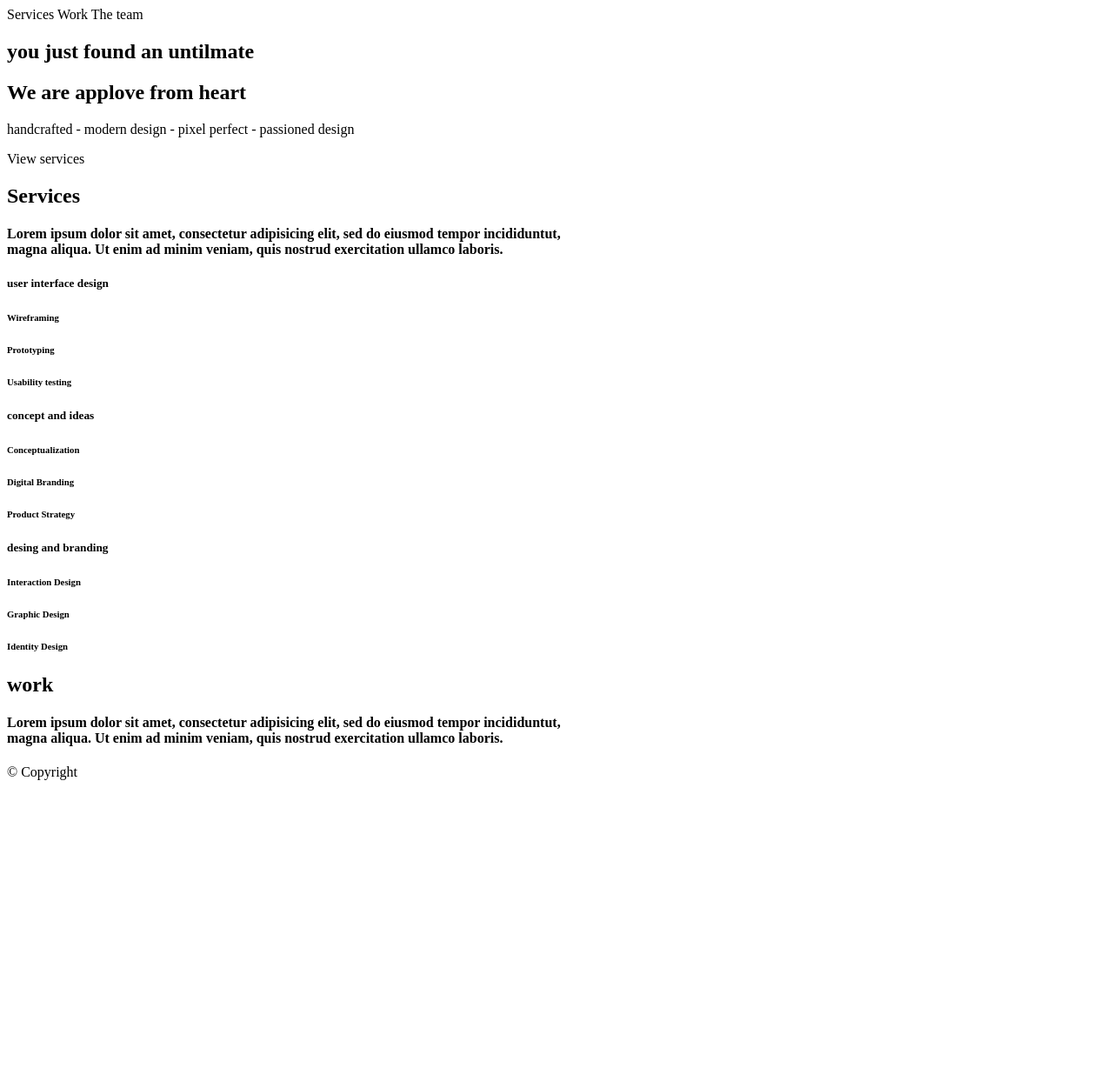
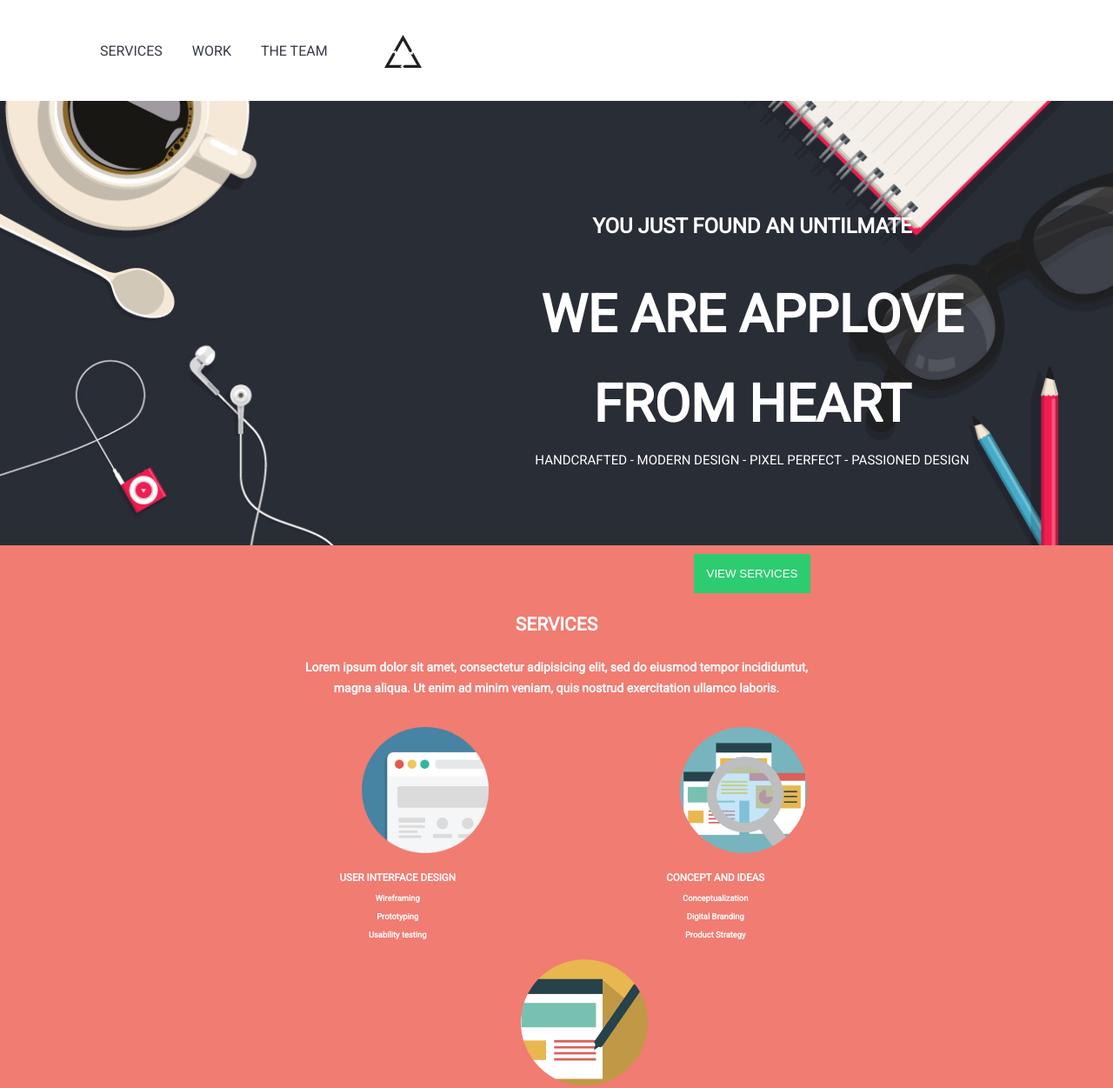
Before and after one commit to LizbethFP/app-love, a plain HTML site: page index.html in a window 1280 px wide. Shown: the top 1251 px of the page at 87% size. Before the commit the page ends 913 px from the top, so only its background shows below. Drawn offline with Linux system fonts and the light colour scheme.

Commit message:
subiendo CSS con orden alfabético y HTML con imágenes

```diff
--- a/css/main.css
+++ b/css/main.css
@@ -15,6 +15,7 @@ body {
   margin: 0 auto;
   font-size: 16px;
   line-height: 1.71429;
+  font-family: 'Roboto', sans-serif;
 }
 
 img {
@@ -70,3 +71,133 @@ a:hover {
 }
 
 /*ESCRIBE TU CÓDIGO DESDE AQUÍ*/
+header {
+  background-color: #fff;
+  margin-top: 0;
+  padding-top: 0;
+  padding-left: 100px;
+  position: fixed;
+}
+
+header div {
+  display: inline-block;
+}
+header div a {
+  display: inline-block;
+  padding: 15px;
+}
+
+header figure {
+  /*float: right;*/
+  display: inline-block;
+}
+
+.logo {
+  width: 10%;
+}
+
+.background {
+  margin-left: 0;
+  position: relative;
+  top: 100px;
+  width: 100%;
+}
+
+.background-text {
+  color: #fff;
+  display: block;
+  left: 450px;
+  top: 220px;
+  position: absolute;
+}
+
+.background-text h1 {
+  font-size: 60px;
+  margin-top: 30px;
+  margin-bottom: 0;
+}
+
+.background-text p {
+  font-size: 15px;
+  margin-top: 0;
+}
+
+.background-text button {
+  background-color: #2ecc71;
+  border: none;
+  margin-top: 80px;
+  padding: 15px;
+}
+
+.background-text button a {
+  color: #fff;
+}
+
+.background-text button a:hover {
+  color: #E95853;
+}
+
+section {
+  text-align: center;
+}
+
+section div {
+  margin-left: 100px;
+  margin-right: 100px;
+}
+
+.block-2 {
+  background-color: #f17c72;
+  font-size: 14px;
+  padding-top: 140px;
+  padding-bottom: 40px;
+}
+
+.block-2 h2, .block-2 h4, .block-2 h5, .block-2 h6 {
+  color: #fff;
+}
+
+.column-1, .column-2, .column-3 {
+  display: inline-block;
+  text-align: center;
+  width: 15%;
+}
+
+.column-1 figure, .column-2 figure, .column-3 figure {
+  width: 90%;
+}
+
+h5, h6 {
+  margin-top: 5px;
+  margin-bottom: 5px;
+}
+
+div figure {
+  display: inline-block;
+  text-align: center;
+  width: 40%;
+}
+
+.pack figure {
+  display: inline-block;
+  width: 22%;
+}
+
+img {
+  height: 100%;
+  width: 100%;
+}
+
+figure figcaption {
+  padding: 15px;
+}
+
+footer {
+  background-color: #373b47;
+  padding: 8px;
+}
+
+footer p {
+  color: #fff;
+  text-align: center;
+}
--- a/index.html
+++ b/index.html
@@ -5,44 +5,62 @@
     <meta name="viewport" content="width=device-width, initial-scale=1.0">
     <meta http-equiv="X-UA-Compatible" content="ie=edge">
     <title>AppLove</title>
+    <link href="https://fonts.googleapis.com/css?family=Roboto" rel="stylesheet">
+    <link rel="stylesheet" href="css/main.css">
   </head>
   <body>
     <header>
-      <div>
+      <div class="text-uppercase">
         <a>Services</a>
         <a>Work</a>
         <a>The team</a>
       </div>
+      <figure class="logo">
+        <img src="assets/images/logo.png" alt="logo">
+      </figure>
+
     </header>
     <section>
-      <div>
-        <h2>you just found an untilmate</h2>
-        <h1>We are applove from heart</h1>
-        <p>handcrafted - modern design - pixel perfect - passioned design</p>
-        <a>View services</a>
+      <figure class="background">
+        <img src="assets/images/bg-home.jpg" alt="logo header">
+      </figure>
+      <div class="background-text">
+        <h2 class="text-uppercase">you just found an untilmate</h2>
+        <h1 class="text-uppercase">We are applove from heart</h1>
+        <p class="text-uppercase">handcrafted - modern design - pixel perfect - passioned design</p>
+        <button class="btn"><a class="text-uppercase">View services</a></button>
       </div>
     </section>
-    <section>
+    <section class="block-2">
       <div>
-        <h2>Services</h2>
+        <h2 class="text-uppercase">Services</h2>
         <h4>
           Lorem ipsum dolor sit amet, consectetur adipisicing elit, sed do eiusmod tempor incididuntut,<br>
           magna aliqua. Ut enim ad minim veniam, quis nostrud exercitation ullamco laboris.
         </h4>
-        <div>
-          <h5>user interface design</h5>
+        <div class="column-1">
+          <figure>
+            <img src="assets/images/services-1.png" alt="interface">
+          </figure>
+          <h5 class="text-uppercase">user interface design</h5>
           <h6>Wireframing</h6>
           <h6>Prototyping</h6>
           <h6>Usability testing</h6>
         </div>
-        <div>
-          <h5>concept and ideas</h5>
+        <div class="column-2">
+          <figure>
+            <img src="assets/images/services-2.png" alt="magnifying glass">
+          </figure>
+          <h5 class="text-uppercase">concept and ideas</h5>
           <h6>Conceptualization</h6>
           <h6>Digital Branding</h6>
           <h6>Product Strategy</h6>
         </div>
-        <div>
-          <h5>desing and branding</h5>
+        <div class="column-3">
+          <figure>
+            <img src="assets/images/services-3.png" alt="web design">
+          </figure>
+          <h5 class="text-uppercase">desing and branding</h5>
           <h6>Interaction Design</h6>
           <h6>Graphic Design</h6>
           <h6>Identity Design</h6>
@@ -51,12 +69,54 @@
     </section>
     <section>
       <div>
-        <h2>work</h2>
+        <h2 class="text-uppercase">work</h2>
         <h4>
           Lorem ipsum dolor sit amet, consectetur adipisicing elit, sed do eiusmod tempor incididuntut,<br>
           magna aliqua. Ut enim ad minim veniam, quis nostrud exercitation ullamco laboris.
         </h4>
+        <figure>
+          <img src="assets/images/hero.png" alt="laptop">
+        </figure>
       </div>
+      <div class="pack">
+        <figure>
+          <img src="assets/images/work-1.jpg" alt="letter">
+          <figcaption class="text-uppercase">nombre del proyecto</figcaption>
+        </figure>
+        <figure>
+          <img src="assets/images/work-2.jpg" alt="bottle">
+          <figcaption class="text-uppercase">nombre del proyecto</figcaption>
+        </figure>
+        <figure>
+          <img src="assets/images/work-3.jpg" alt="book">
+          <figcaption class="text-uppercase">nombre del proyecto</figcaption>
+        </figure>
+        <figure>
+          <img src="assets/images/work-4.jpg" alt="disk">
+          <figcaption class="text-uppercase">nombre del proyecto</figcaption>
+        </figure>
+        <figure>
+          <img src="assets/images/work-5.jpg" alt="paper bag">
+          <figcaption class="text-uppercase">nombre del proyecto</figcaption>
+        </figure>
+        <figure>
+          <img src="assets/images/work-6.jpg" alt="box">
+          <figcaption class="text-uppercase">nombre del proyecto</figcaption>
+        </figure>
+        <figure>
+          <img src="assets/images/work-7.jpg" alt="screen">
+          <figcaption class="text-uppercase">nombre del proyecto</figcaption>
+        </figure>
+        <figure>
+          <img src="assets/images/work-10.jpg" alt="screen">
+          <figcaption class="text-uppercase">nombre del proyecto</figcaption>
+        </figure>
+        <figure>
+          <img src="assets/images/work-11.jpg" alt="black screen">
+          <figcaption class="text-uppercase">nombre del proyecto</figcaption>
+        </figure>
+      </div>
+
     </section>
     <footer>
       <p>&#169; Copyright</p>
```
